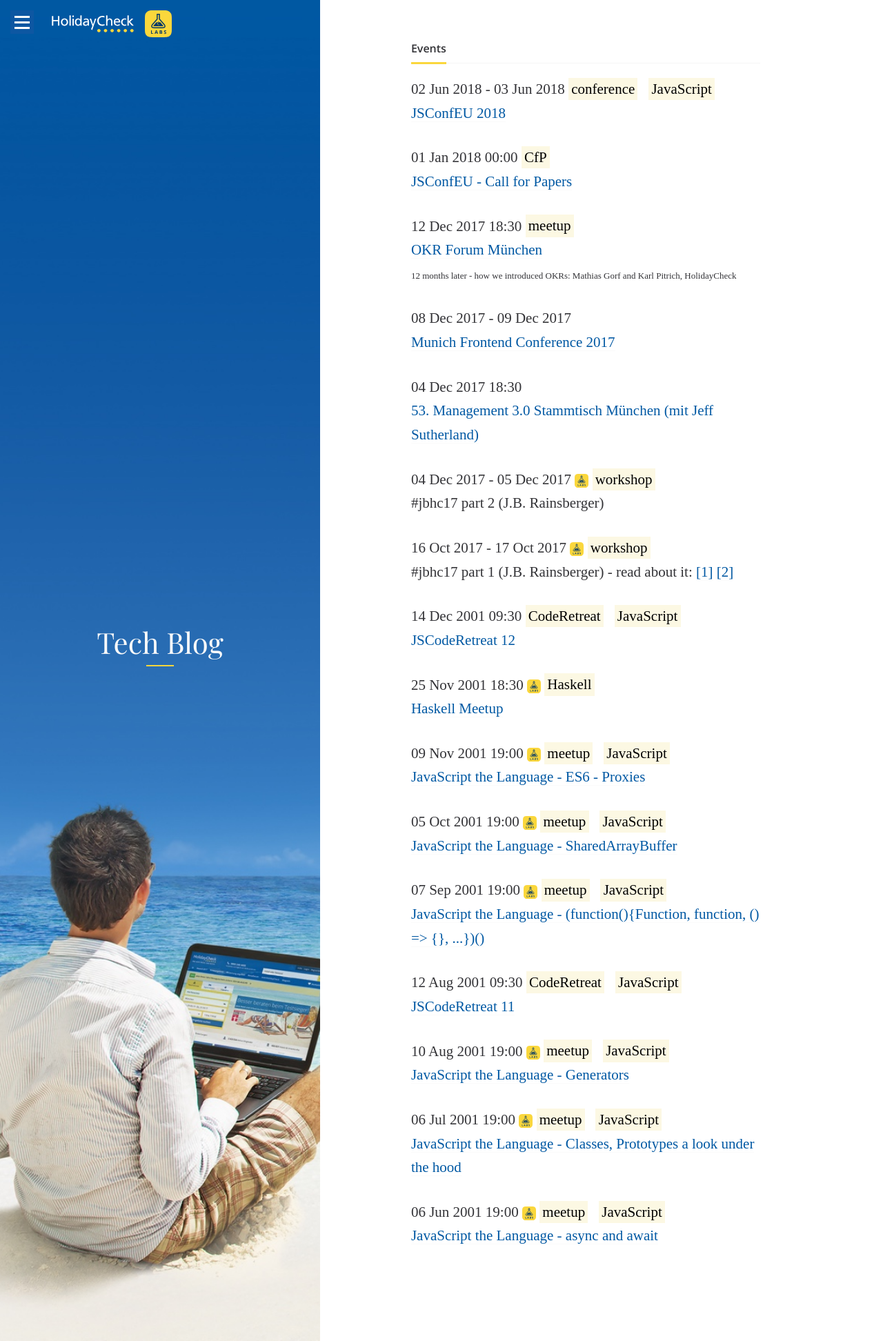
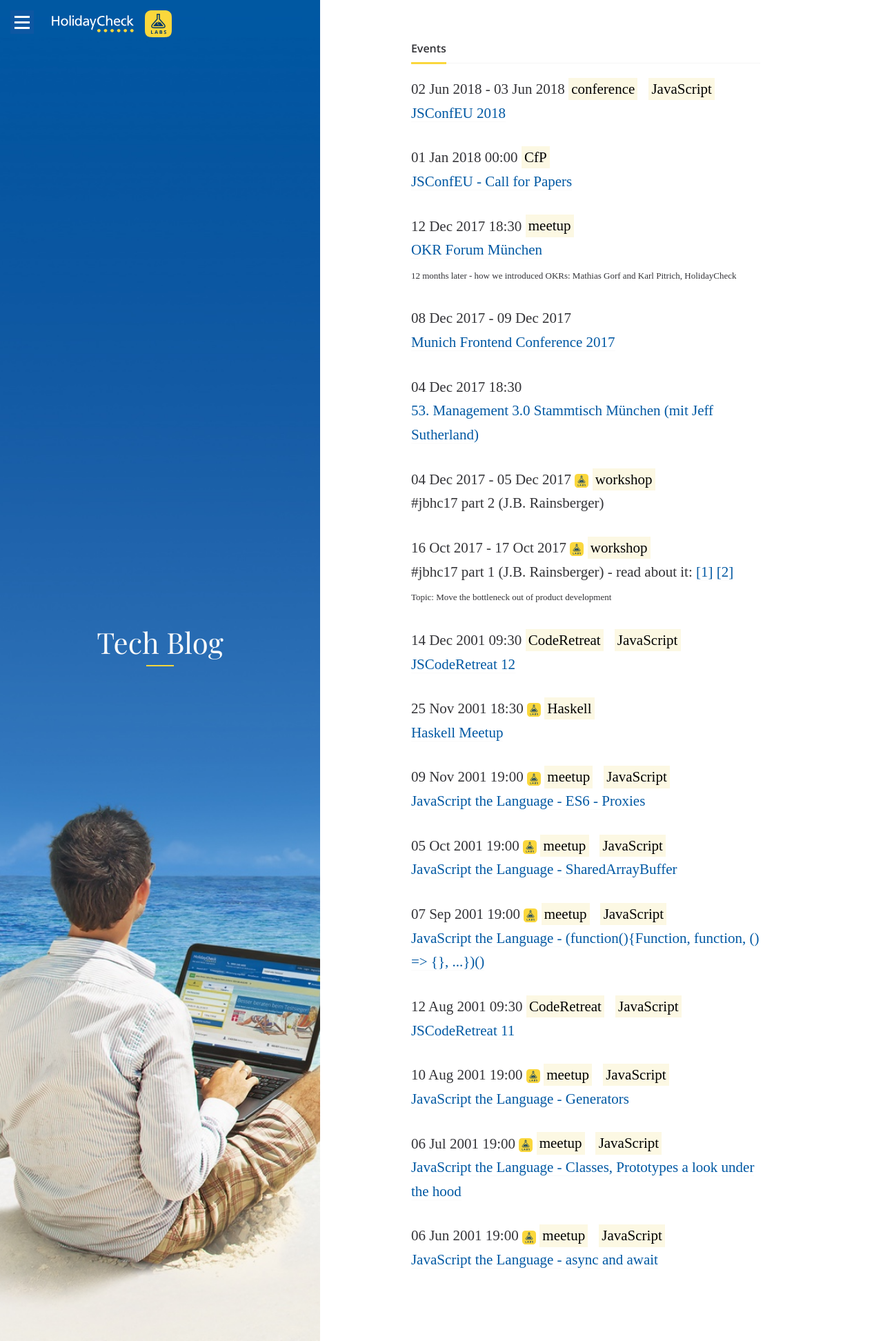
Before and after one commit to holidaycheck/tech-blog, a Jekyll site: the page built from events.md, in a window 1280 px wide. Shown: the whole page at 69% size. Built offline with Jekyll 4.4.1, drawn with Linux system fonts in a browser that asks for light colours; some web fonts are replaced.

Commit message:
Add a comment to jbhc17.

```diff
--- a/_data/events.yml
+++ b/_data/events.yml
@@ -67,6 +67,7 @@
   end_datetime: 2017-10-17 18:00
   tags: workshop
   location: HolidayCheck internal event
+  comment: "Topic: Move the bottleneck out of product development"
   posts:
     - http://techblog.holidaycheck.com/post/2017/10/20/jbhc17-from-my-perspective
     - http://techblog.holidaycheck.com/post/2017/10/13/jb-in-da-house
```
